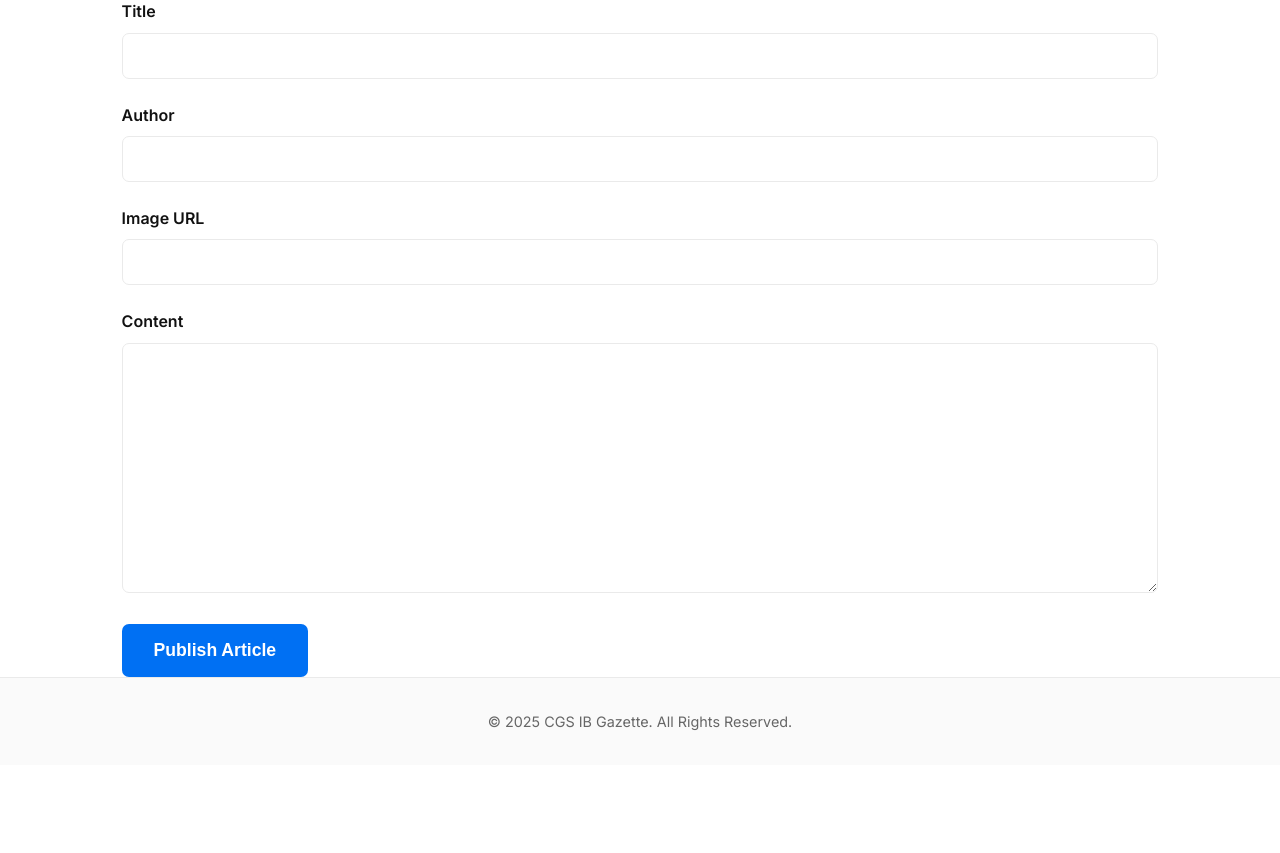
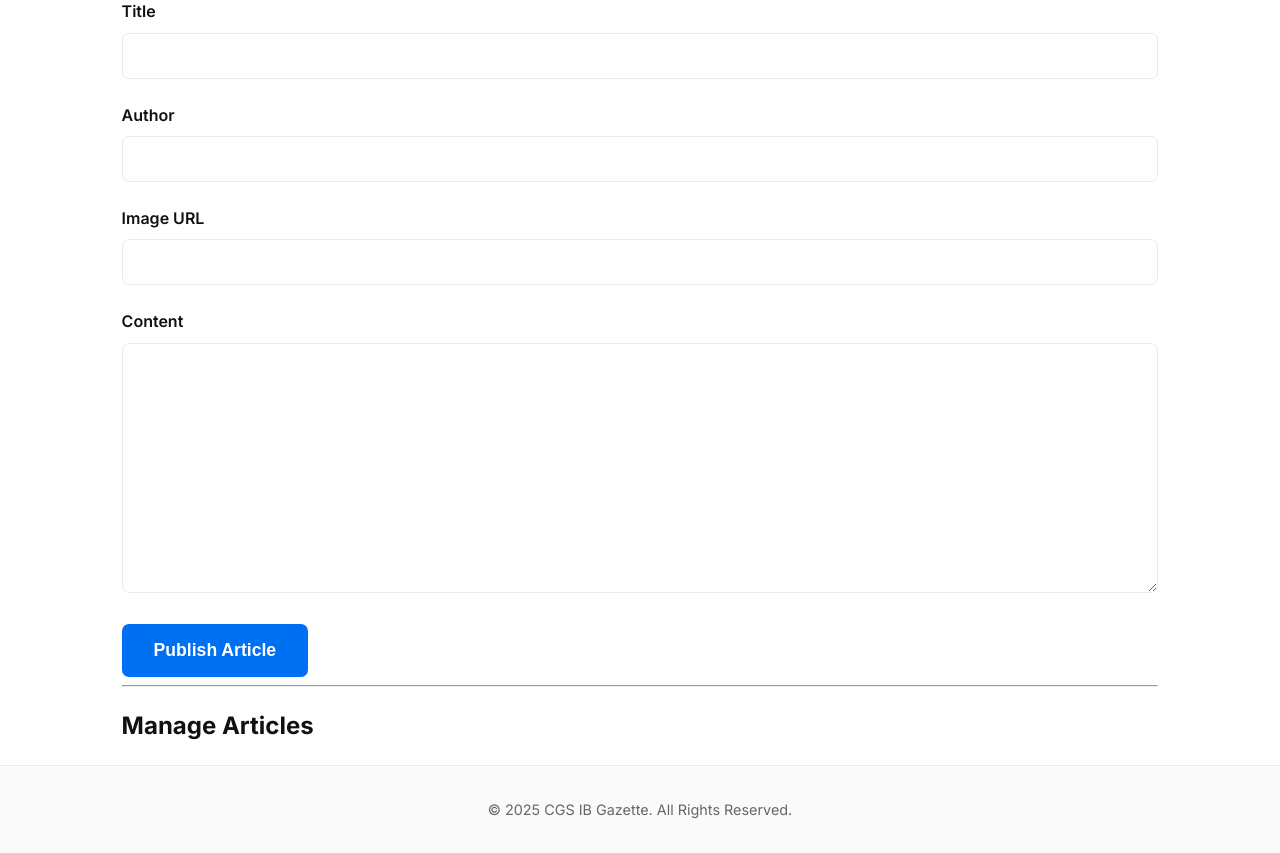
Before and after one commit to nitrimandylis/IB-News-site, a Flask app: page /admin in a window 1280 px wide. Shown: the part 182-1035 px from the top of the page. Before the commit the page ends 913 px from the top, so only its background shows below. Run offline with Flask 3, Linux system fonts and the light colour scheme; the visitor is signed in with stand-in values (Sample User, id 1); data that the repository does not hold is empty; some libraries are stand-ins or nearby versions.

Commit message:
feat: add article deletion functionality

```diff
--- a/server.py
+++ b/server.py
@@ -102,7 +102,20 @@ def logout():
 def admin():
     if 'user' not in session:
         return redirect(url_for('login'))
-    return render_template('admin.html')
+    conn = get_db()
+    cur = conn.cursor()
+    cur.execute('SELECT id, title FROM articles ORDER BY created_at DESC;')
+    articles = cur.fetchall()
+    cur.close()
+
+    articles_dict = []
+    for article in articles:
+        articles_dict.append({
+            'id': article[0],
+            'title': article[1],
+        })
+
+    return render_template('admin.html', articles=articles_dict)
 
 @app.route('/admin/add', methods=['POST'])
 def add_article():
--- a/templates/admin.html
+++ b/templates/admin.html
@@ -1,5 +1,5 @@
 {% extends "base.html" %}
-{% block title %}Admin - Add New Article{% endblock %}
+{% block title %}Admin Panel{% endblock %}
 {% block content %}
 <div class="container">
     <h1>Add New Article</h1>
@@ -22,5 +22,19 @@
         </div>
         <button type="submit" class="btn">Publish Article</button>
     </form>
+
+    <hr>
+
+    <h2>Manage Articles</h2>
+    <ul class="article-list">
+        {% for article in articles %}
+            <li>
+                <span>{{ article.title }}</span>
+                <form action="/admin/delete/{{ article.id }}" method="POST" style="display: inline;">
+                    <button type="submit" class="btn btn-danger">Delete</button>
+                </form>
+            </li>
+        {% endfor %}
+    </ul>
 </div>
 {% endblock %}
```
